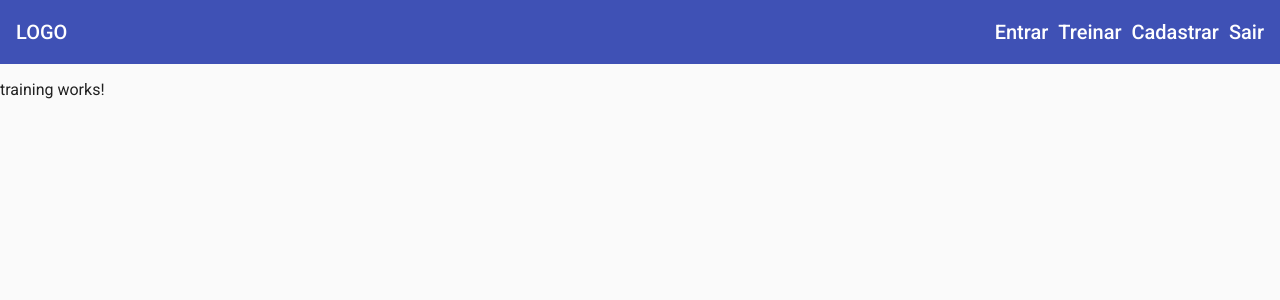
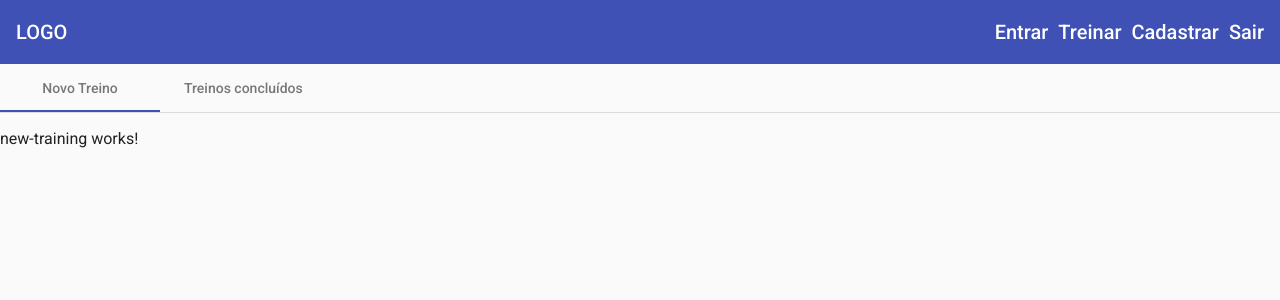
Before and after one commit to macaranduba/Angular-Full-App-Material-Firebase-NgRx-, an Angular app: page /training in a window 1280 px wide. Shown: the top 300 px of the page. Built offline with nearby package versions, Linux system fonts and the light colour scheme.

Commit message:
Tabs component

```diff
--- a/src/app/material.module.ts
+++ b/src/app/material.module.ts
@@ -9,6 +9,7 @@ import { MatDatepickerModule } from '@angular/material/datepicker';
 import { MatListModule } from '@angular/material/list';
 import { MatNativeDateModule } from '@angular/material/core';
 import { MatSidenavModule } from '@angular/material/sidenav';
+import { MatTabsModule } from '@angular/material/tabs';
 import { MatToolbarModule } from '@angular/material/toolbar';
 
 @NgModule({
@@ -23,6 +24,7 @@ import { MatToolbarModule } from '@angular/material/toolbar';
     MatListModule,
     MatNativeDateModule,
     MatSidenavModule,
+    MatTabsModule,
     MatToolbarModule,
   ]
 })
--- a/src/app/training/training.component.html
+++ b/src/app/training/training.component.html
@@ -1 +1,8 @@
-<p>training works!</p>
+<mat-tab-group>
+  <mat-tab label="Novo Treino">
+    <app-new-training></app-new-training>
+  </mat-tab>
+  <mat-tab label="Treinos concluídos">
+    <app-past-trainings></app-past-trainings>
+  </mat-tab>
+</mat-tab-group>
```
